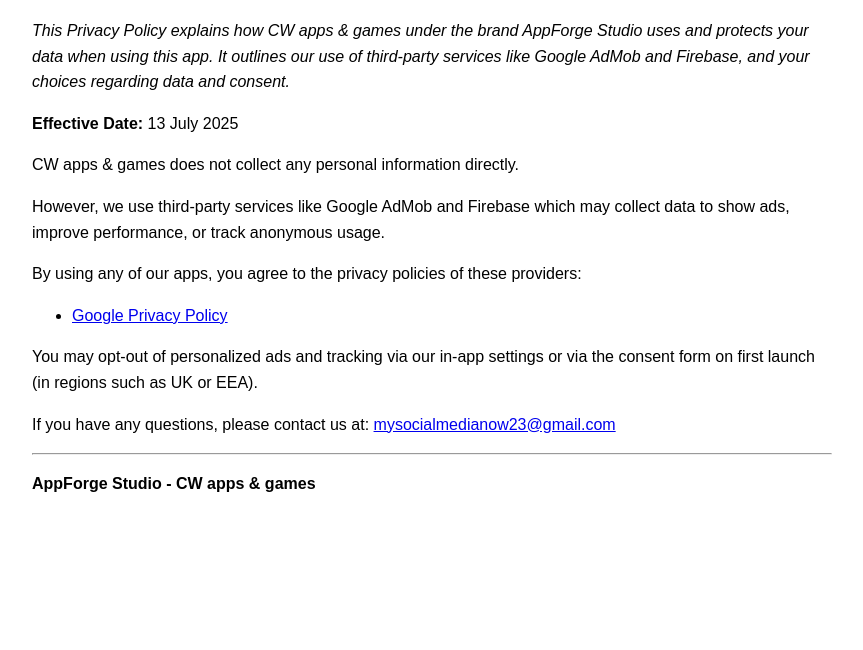
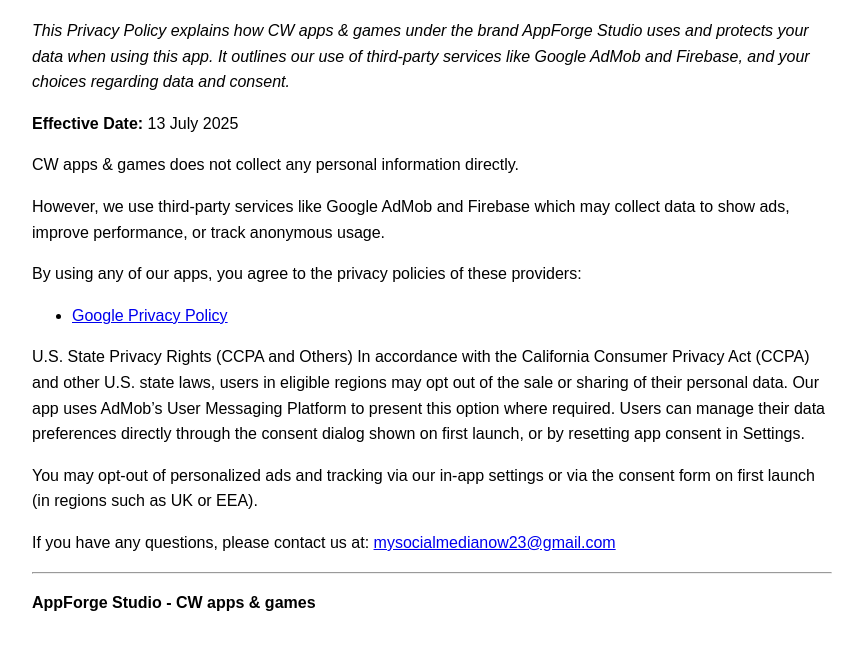
Before and after one commit to cwapps-privacypolicy/privacy-policies, a plain HTML site: page index.html in a window 1280 px wide. Shown: the part 124-774 px from the top of the page, without its empty margins (208-1071 px from the left). Drawn offline with Linux system fonts and the light colour scheme.

Commit message:
Update index.html
Added US state section

```diff
--- a/index.html
+++ b/index.html
@@ -18,6 +18,11 @@
   <ul>
     <li><a href="https://policies.google.com/privacy" target="_blank">Google Privacy Policy</a></li>
   </ul>
+    U.S. State Privacy Rights (CCPA and Others)
+    In accordance with the California Consumer Privacy Act (CCPA) and other U.S. state laws, users in eligible regions may opt out of the sale or sharing of their personal data. Our app uses AdMob’s User Messaging Platform to present this option where required.
+
+    Users can manage their data preferences directly through the consent dialog shown on first launch, or by resetting app consent in Settings.
+
 
   <p>You may opt-out of personalized ads and tracking via our in-app settings or via the consent form on first launch (in regions such as UK or EEA).</p>
 
```
